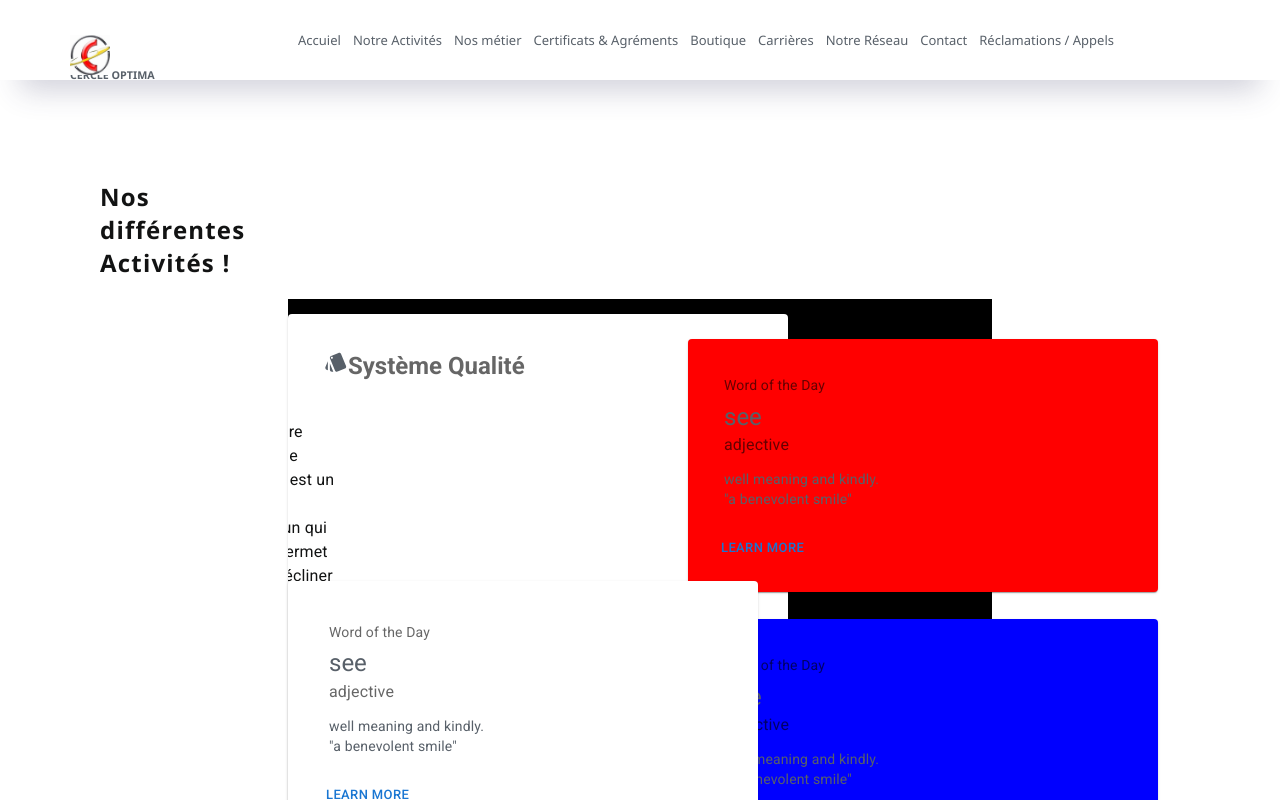
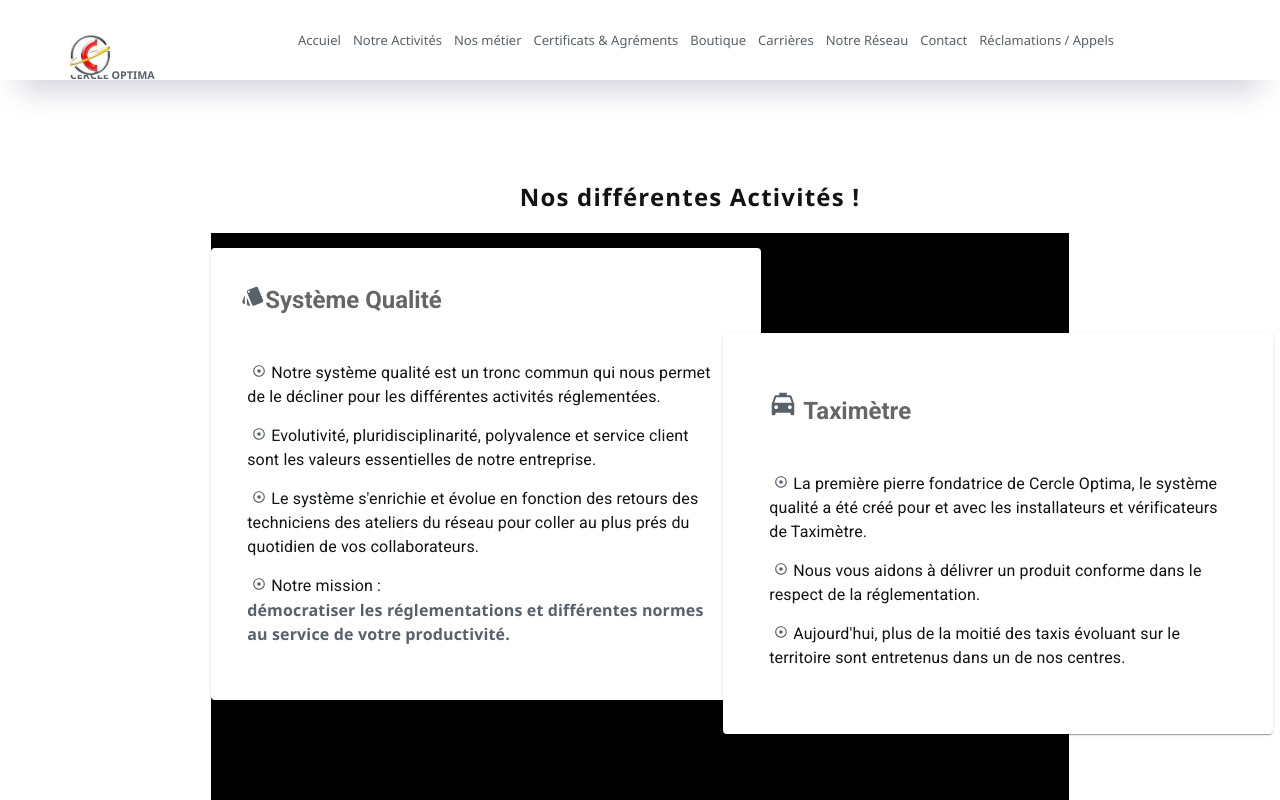
Before and after one commit to abdulrahman-kamara/optima-site, a React (Create React App) app: page /activities in a window 1280 px wide. Shown: the top 800 px of the page. Built offline with nearby package versions, Linux system fonts and the light colour scheme.

Commit message:
first face made

```diff
--- a/package.json
+++ b/package.json
@@ -13,6 +13,7 @@
     "@testing-library/react": "^13.4.0",
     "@testing-library/user-event": "^13.5.0",
     "axios": "^1.2.3",
+    "bootstrap": "^5.3.0-alpha1",
     "leaflet": "^1.9.3",
     "react": "^18.2.0",
     "react-dom": "^18.2.0",
@@ -20,7 +21,7 @@
     "react-leaflet": "^4.2.0",
     "react-perfect-scrollbar": "^1.5.8",
     "react-router-dom": "^6.6.2",
-    "react-scripts": "5.0.1",
+    "react-scripts": "^2.1.3",
     "styled-components": "^5.3.6",
     "swr": "^2.0.3",
     "web-vitals": "^2.1.4"
--- a/src/pages/Activities.js
+++ b/src/pages/Activities.js
@@ -3,6 +3,8 @@
 import "./pages.css"
 import StyleIcon from '@mui/icons-material/Style';
 import AdjustIcon from '@mui/icons-material/Adjust';
+import LocalTaxiIcon from '@mui/icons-material/LocalTaxi';
+import { transform } from "@babel/core";
 
 function Activities() {
   return (
@@ -15,7 +17,7 @@
       <div className="main-container">
       <Card sx={{
          Height: 100,
-         width:500,
+         width:550,
          position:"absolute",
          padding:"10px",
          marginTop:"15px",
@@ -23,59 +25,60 @@
 
 
     }}>
-      <CardContent >
-        <Typography variant="h5" style={{padding:"10px", paddingRight:"5px", fontWeight:"bolder"}} color="text.secondary" gutterBottom>
+
+    <CardContent style={{display:"flex", flexDirection:"column", paddingLeft:"10px"}}>
+        <Typography variant="h5" style={{padding:"10px", paddingRight:"10px", fontWeight:"bolder"}} color="text.secondary" gutterBottom>
          <StyleIcon  />
           Système Qualité
         </Typography>
-       <List >
-        <ListItem >
-
-          <ListItemText> <AdjustIcon fontSize="10px" style={{marginRight:"10px"}}/>Notre système qualité est un tronc commun qui nous permet de le décliner pour les différentes activités réglementées.
+       <List className="mainlist">
+        <ListItem className="listtext">
+          <ListItemText > <AdjustIcon sx={{paddingTop:"10px",}} />Notre système qualité est un tronc commun qui nous permet de le décliner pour les différentes activités réglementées.
 </ListItemText>
-<ListItemText> <AdjustIcon fontSize="10px" style={{marginRight:"10px"}}/>Notre système qualité est un tronc commun qui nous permet de le décliner pour les différentes activités réglementées.
+<ListItemText> <AdjustIcon  sx={{paddingTop:"10px",}}/>Evolutivité, pluridisciplinarité, polyvalence et service client  sont les valeurs essentielles de notre entreprise.
 </ListItemText>
-<ListItemText> <AdjustIcon fontSize="10px" style={{marginRight:"10px"}}/>Notre système qualité est un tronc commun qui nous permet de le décliner pour les différentes activités réglementées.
+<ListItemText> <AdjustIcon  sx={{paddingTop:"10px",}}/>Le système s'enrichie et évolue en fonction des retours des techniciens des ateliers du réseau pour coller au plus prés du quotidien de vos collaborateurs.
 </ListItemText>
-<ListItemText> <AdjustIcon fontSize="10px" style={{marginRight:"10px"}}/>Notre système qualité est un tronc commun qui nous permet de le décliner pour les différentes activités réglementées.
+<ListItemText> <AdjustIcon  sx={{paddingTop:"10px",}}/>Notre mission :<p style={{fontWeight:"bolder"}}>démocratiser les réglementations et différentes normes au service de votre productivité.</p>
 </ListItemText>
-
         </ListItem>
        </List>
       </CardContent>
 
     </Card>
-    <Card sx={{
-         minWidth: 470,
+     <Card sx={{
+          Height: 100,
+          width:550,
          position:"absolute",
-         backgroundColor:"red",
-         marginLeft:"400px",
+         marginLeft:"512px",
          padding:"20px",
-         marginTop:"40px",
-         overflow:"hidden"
+         marginTop:"100px",
+         overflow:"hidden",
 
-    }}>
-      <CardContent>
-        <Typography sx={{ fontSize: 14 }} color="text.secondary" gutterBottom>
-          Word of the Day
+
+
+
+
+    }} className="cards">
+      <CardContent  style={{display:"flex", flexDirection:"column", paddingLeft:"10px"}}>
+      <Typography variant="h5" style={{padding:"10px", paddingRight:"5px", fontWeight:"bolder", }} color="text.secondary" gutterBottom>
+         <LocalTaxiIcon style={{width:40, height:40,paddingTop:"10px" }} />
+         Taximètre
         </Typography>
-        <Typography variant="h5" component="div">
-          see
-        </Typography>
-        <Typography sx={{ mb: 1.5 }} color="text.secondary">
-          adjective
-        </Typography>
-        <Typography variant="body2">
-          well meaning and kindly.
-          <br />
-          {'"a benevolent smile"'}
-        </Typography>
+        <List className="mainlist">
+        <ListItem className="listtext">
+          <ListItemText > <AdjustIcon sx={{paddingTop:"10px",}} />La première pierre fondatrice de Cercle Optima, le système qualité a été créé pour  et avec les installateurs et vérificateurs de Taximètre.
+</ListItemText>
+<ListItemText> <AdjustIcon  sx={{paddingTop:"10px",}}/>Nous vous aidons à délivrer un produit conforme  dans le respect de la réglementation.
+</ListItemText>
+<ListItemText> <AdjustIcon  sx={{paddingTop:"10px",}}/>Aujourd'hui, plus de la moitié des taxis évoluant sur le territoire sont entretenus dans un de nos centres.
+</ListItemText>
+        </ListItem>
+       </List>
       </CardContent>
-      <CardActions>
-        <Button size="small">Learn More</Button>
-      </CardActions>
     </Card>
-    <Card sx={{
+
+   {/* <Card sx={{
          minWidth: 470,
          position:"absolute",
          marginLeft:"400px",
@@ -212,7 +215,7 @@
       <CardActions>
         <Button size="small">Learn More</Button>
       </CardActions>
-    </Card>
+    </Card> */}
       </div>
     </section>
   );
--- a/src/pages/pages.css
+++ b/src/pages/pages.css
@@ -12,7 +12,6 @@
 span{
     display: block;
     justify-content: center;
-    padding-right: 500px;
      color:rgb(18, 19, 19);
      font-size: 24px;
      font-weight: bolder;
@@ -23,12 +22,35 @@
    margin-top: 20px;
     background-color: black;
     height: 160vh;
-    width: 55%;
+    width: 67%;
 
 }
-ul li{
-    display: flex;
-    flex-direction: column;
-    justify-content: center;
-    align-items: center;
+.cards{
+    transition: all 0.5s ease-out;
+
 }
+.listtext{
+  flex-direction: column;
+  text-align: center;
+  padding: 5px;
+}
+
+/* Responsive Tablets, Mobile, Ipads */
+
+@media (max-width: 576px) {
+
+  }
+
+  @media (max-width: 768px) {
+
+  }
+
+  @media (max-width: 992px) {
+
+  }
+  @media (max-width: 1200px) {
+
+  }
+  @media (max-width: 1400px) {
+
+  }
```
Also changed, not shown: 1 other file (tests, documents, lock files or other folders).
